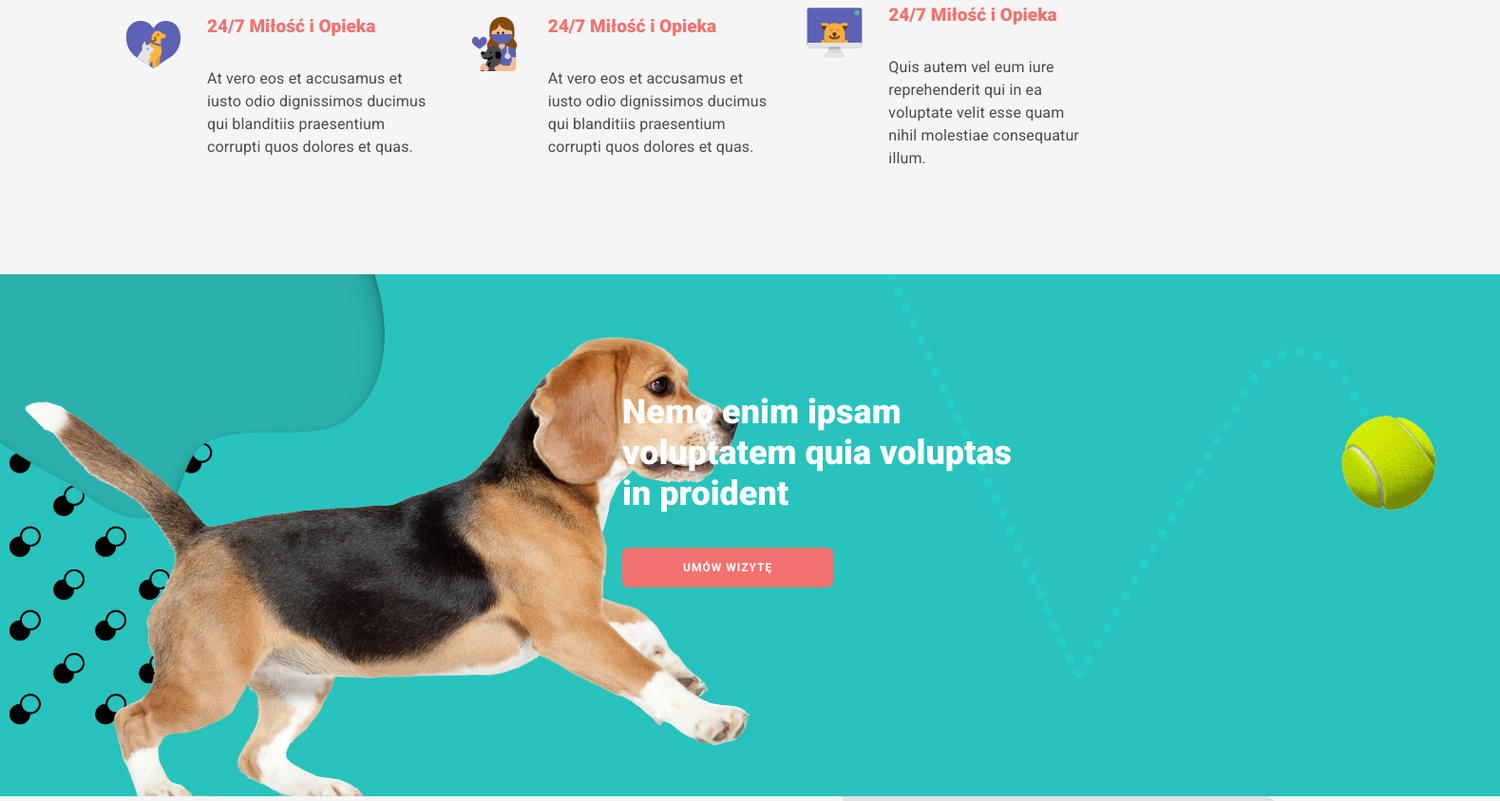
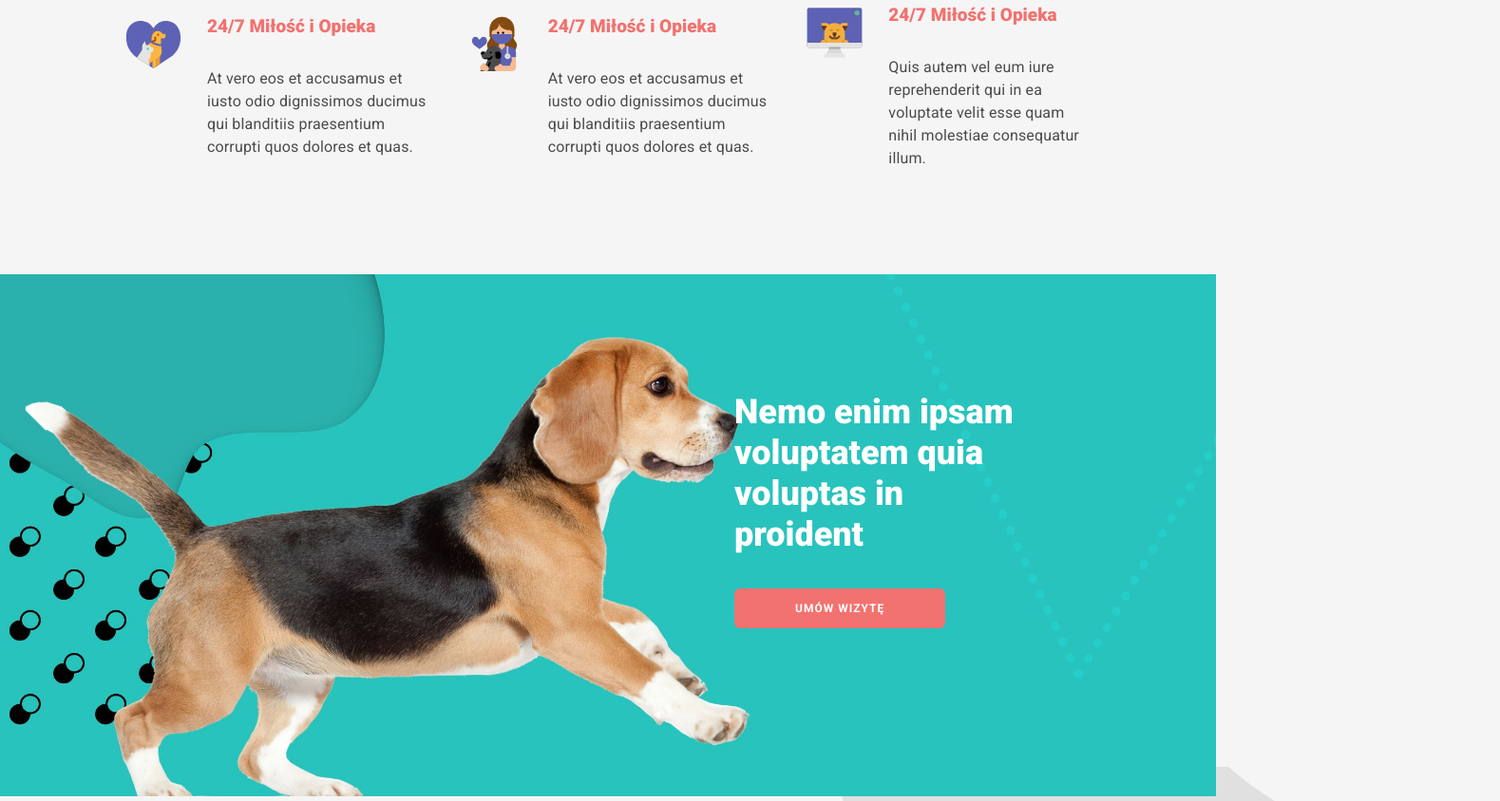
Before and after one commit to Korka3/Doggie, a website: page index.html in a window 1280 px wide. Shown: the part 1759-2603 px from the top of the page at 95% size, 1579 px wide, since content can reach past the window. Drawn offline with Linux system fonts and the light colour scheme.

Commit message:
poprawki offer baner

```diff
--- a/dev-assets/07-templates/_offer.scss
+++ b/dev-assets/07-templates/_offer.scss
@@ -28,18 +28,17 @@
       display: block;
       background-image: url("/images/offer_bannerJPG.jpg");
       background-repeat: no-repeat;
-
       background-size: cover;
-
       left: 0;
       right: 0;
-      width: 1579px;
       height: 550px;
       position: absolute;
       z-index: -1;
     }
+
     &__banner--right {
-      padding-right: $grid-base * 8.4;
+      padding-left: $grid-base * 13.3;
+      padding-right: $grid-base * 9.1;
       padding-top: $grid-base * 9.4;
       position: relative;
     }
```
Also changed, not shown: prod-assets/style.css.
